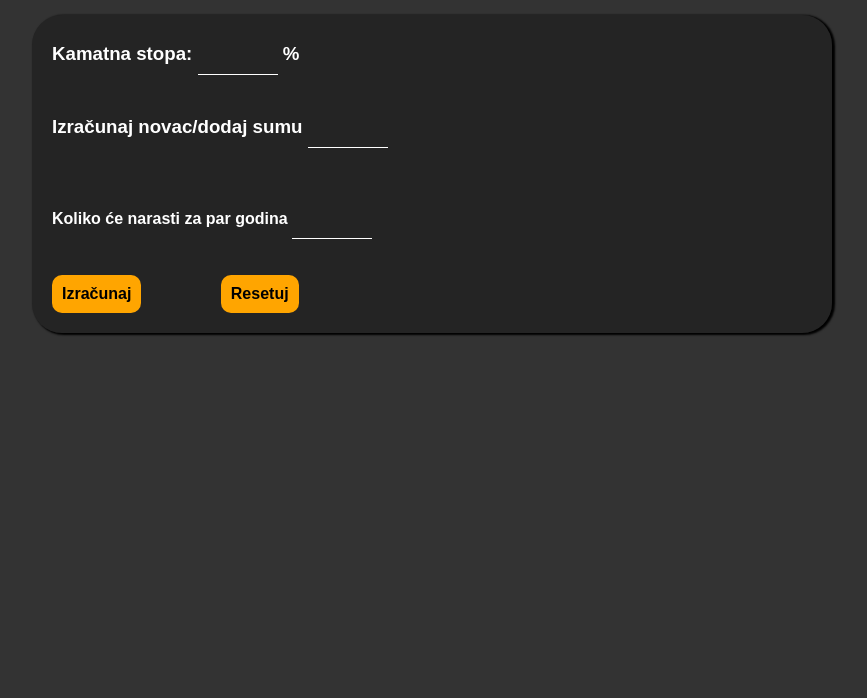
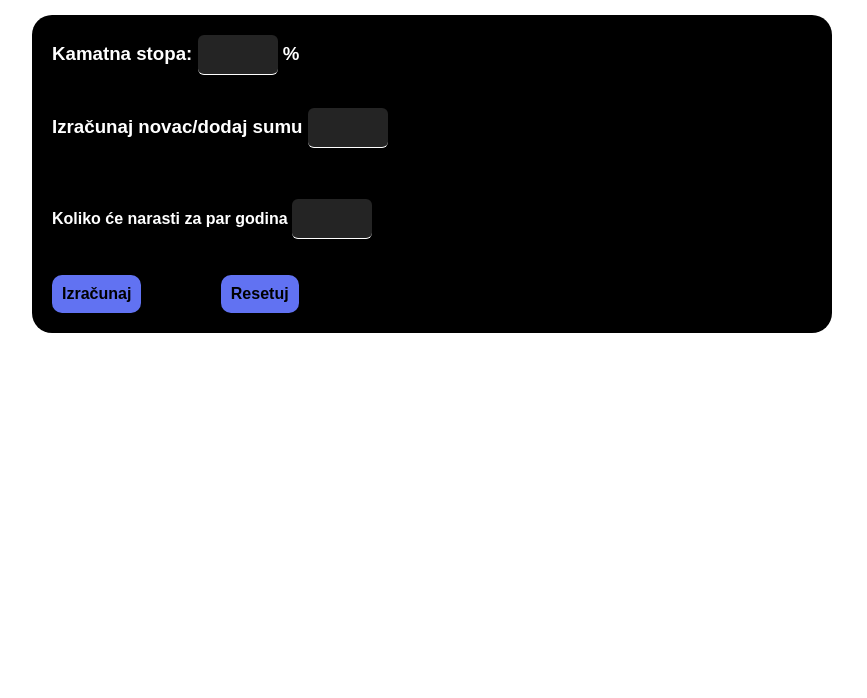
Before and after one commit to Akane396/ekonomski-kalkulator, a plain HTML site: page index.html in a window 1280 px wide. Shown: the part 102-800 px from the top of the page, without its empty margins (18-885 px from the left). Drawn offline with Linux system fonts and the light colour scheme.

Commit message:
update kalkulacije.css

```diff
--- a/kalkulacije.css
+++ b/kalkulacije.css
@@ -13,6 +13,7 @@
 h1 {
 	text-align: center;
 	margin-bottom: 15px;
+	color: #000;
 }
 
 h2 {
@@ -25,7 +26,7 @@
 }
 
 .background-overlay {
-	background-color: rgba(0, 0, 0, 0.8);
+	background-color: #FFFFFF;
 	padding: 50px;
 	width: 100%;
 	height: 100vh;
@@ -34,10 +35,8 @@
 .container {
 	max-width: 800px;
 	margin-top: 30px;
-
-	box-shadow: 2px 1px 2px 1px black;
-	border-radius: 30px;
-	background-color: rgba(0, 0, 0, 0.3);
+	border-radius: 20px;
+	background-color: black;
 	padding: 20px;
 }
 
@@ -45,6 +44,7 @@
 	max-width: 80px;
 	height: 40px;
 	font-size: 18px;
+	border-radius: 6px;
 	text-align: center;
 	color: white;
 	border: none;
@@ -57,10 +57,11 @@
 	padding: 10px;
 	font-size: 16px;
 	font-weight: bold;
-	background-color: orange;
+	background-color: #6172F2;
 	cursor: pointer;
 	border-radius: 10px;
-  transition: 0.80s;
+  transition: all 0.5s ease-in-out;
+ -webkit-tap-highlight-color: transparent;
 }
 
 button {
@@ -71,9 +72,10 @@
 	outline: none;
 }
 
-.container button:hover {
-  background-color: black;
+.container button:active {
+  background-color: #F536A5;
   color: white;
+  transition: all 0.2s ease
 }
 
 .new-value {
```
